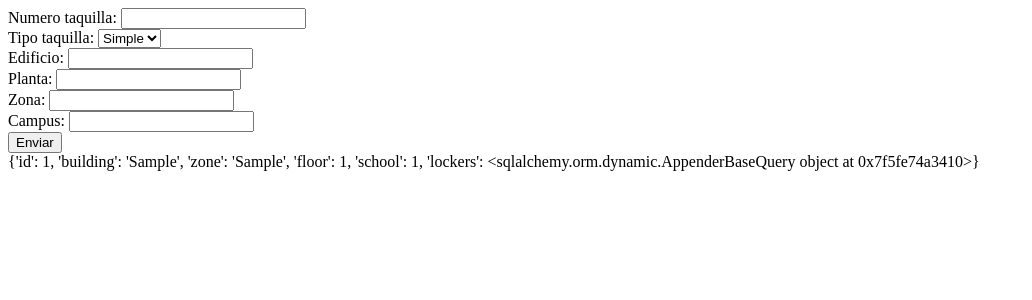
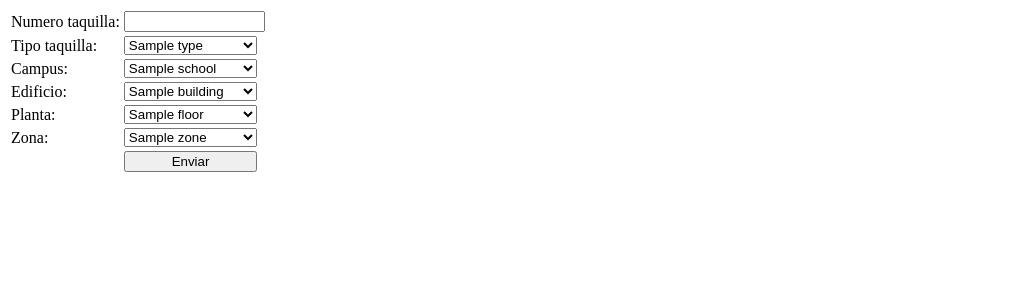
Before and after one commit to DelegacionUC3M/taquillas, a Flask app: template templates/manager/locker_create.html in a window 1280 px wide. Shown: the top 300 px of the page, without its empty margins (0-1032 px from the left). Run offline with Flask 2, Linux system fonts and the light colour scheme; tables that the repository leaves empty hold one stand-in row (values such as "Sample post"); the template is opened without the code that fills it: values that come from a table or form of the project are taken from there, most other values are stand-ins (such as "Sample title", 1, 10 or a date in 2020).

Commit message:
Locker_crete - Basic

```diff
--- a/main.py
+++ b/main.py
@@ -1,7 +1,9 @@
 from flask import Flask, render_template, request
 from models.connection import db
 
+from models.locker import Locker
 from models.place import Place
+from models.type import Type
 
 
 # Inicializacion del objeto Flask
@@ -22,9 +24,47 @@ def index():
 @app.route('/manager/taquillas/crear', methods=['GET', 'POST'])
 def locker_create():
     if request.method == 'POST':
-        print(request.form['school'])
-    p = Place.query.all()
-    return render_template('manager/locker_create.html', places=p)
+        place = Place.query.filter_by(school=request.form['school'])\
+                                .filter_by(building=request.form['building'])\
+                                .filter_by(floor=request.form['floor'])\
+                                .filter_by(zone=request.form['zone']).all()
+        if len(place) != 0:
+                locker = Locker(request.form['number'], 1, None, request.form['type'], place[0].id, None, None)
+                db.session.add(locker)
+                db.session.commit()
+        else:
+            print('Localización no válida')
+
+
+    schools = Place.query.with_entities(Place.school).all()
+    list_school = []
+    for school in schools:
+        if school.school not in list_school:
+            list_school.append(school.school)
+
+    buildings = Place.query.with_entities(Place.building).all()
+    list_building = []
+    for building in buildings:
+        if building.building not in list_building:
+            list_building.append(building.building)
+
+    floors = Place.query.with_entities(Place.floor).all()
+    list_floor = []
+    for floor in floors:
+        if floor.floor not in list_floor:
+            list_floor.append(floor.floor)
+
+    zones = Place.query.with_entities(Place.zone).all()
+    list_zone = []
+    for zone in zones:
+        if zone.zone not in list_zone:
+            list_zone.append(zone.zone)
+
+    types = Type.query.all()
+
+    return render_template('manager/locker_create.html',list_school=list_school,
+                           list_building=list_building, list_floor=list_floor,
+                           list_zone=list_zone, types=types)
 
 
 if __name__ == '__main__':
--- a/templates/manager/locker_create.html
+++ b/templates/manager/locker_create.html
@@ -8,45 +8,68 @@
 
 
 <form action="?" method="post">
-
-    Numero taquilla:
-    <input type="text" name="number" value="" />
-
-  <br/>
-    Tipo taquilla:
-    <select>
-        <option value="Simple">Simple</option>
-        <option value="Doble">Doble</option>
-    </select>
-
-  <br/>
-
-    Edificio:
-    <input type="text" name="building" value="" />
-
-  <br/>
-
-    Planta:
-    <input type="text" name="floor" value="" />
-
-  <br/>
-
-    Zona:
-    <input type="text" name="zone" value="" />
-
-  <br/>
-
-    Campus:
-    <input type="text" name="school" value="" />
-
-  <br/>
-
-  <input type="submit" value="Enviar" />
+    <table>
+        <tr>
+            <td>Numero taquilla:</td>
+            <td><input type="text" name="number" value="" style="width:10em"/></td>
+        </tr>
+        <tr>
+            <td>Tipo taquilla:</td>
+            <td>
+                <select name="type" style="width:10em">
+                    {% for type in types %}
+                    <option value="{{ type.id }}">{{ type.name }}</option>
+                    {% endfor %}
+                </select>
+            </td>
+        </tr>
+        <tr>
+            <td>Campus:</td>
+            <td>
+                <select name="school" style="width:10em">
+                    {% for school in list_school  %}
+                    <option value="{{ school }}">{{ school }}</option>
+                    {% endfor %}
+                </select>
+            </td>
+        </tr>
+        <tr>
+            <td>Edificio:</td>
+            <td>
+                <select name="building" style="width:10em">
+                    {% for building in list_building  %}
+                    <option value="{{ building }}">{{ building }}</option>
+                    {% endfor %}
+                </select>
+            </td>
+        </tr>
+        <tr>
+            <td>Planta:</td>
+            <td>
+                <select name="floor" style="width:10em">
+                    {% for floor in list_floor  %}
+                    <option value="{{ floor }}">{{ floor }}</option>
+                    {% endfor %}
+                </select>
+            </td>
+        </tr>
+        <tr>
+            <td>Zona:</td>
+            <td>
+                <select name="zone" style="width:10em">
+                    {% for zone in list_zone  %}
+                    <option value="{{ zone }}">{{ zone }}</option>
+                    {% endfor %}
+                </select>
+            </td>
+        </tr>
+        <tr>
+            <td></td>
+            <td><input type="submit" value="Enviar" style="width:10em"/></td>
+        </tr>
+    </table>
 </form>
 
-{% for p in places %}
-{{ p }}
-{% endfor %}
 
 </body>
 </html>
```
